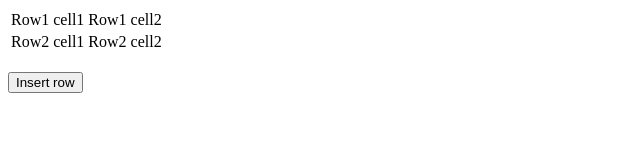
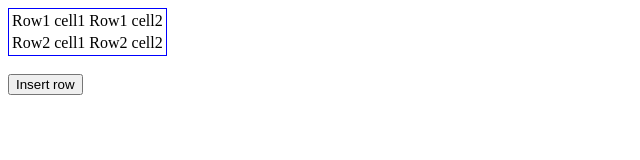
Before and after one commit to napostolova/Sirma-Academy, a plain HTML site: page DOM Exercise/5-add-table-rows/index.html in a window 1280 px wide. Shown: the whole page, without its empty margins (0-640 px from the left). Drawn offline with Linux system fonts and the light colour scheme.

Commit message:
Change border style

```diff
--- a/DOM Exercise/5-add-table-rows/index.html
+++ b/DOM Exercise/5-add-table-rows/index.html
@@ -8,7 +8,7 @@
 </head>
 
 <body>
-    <table id="sampleTable" style="border: 1px;">
+    <table id="sampleTable" style="border: 1px solid blue;">
         <tr>
             <td>Row1 cell1</td>
             <td>Row1 cell2</td>
```
